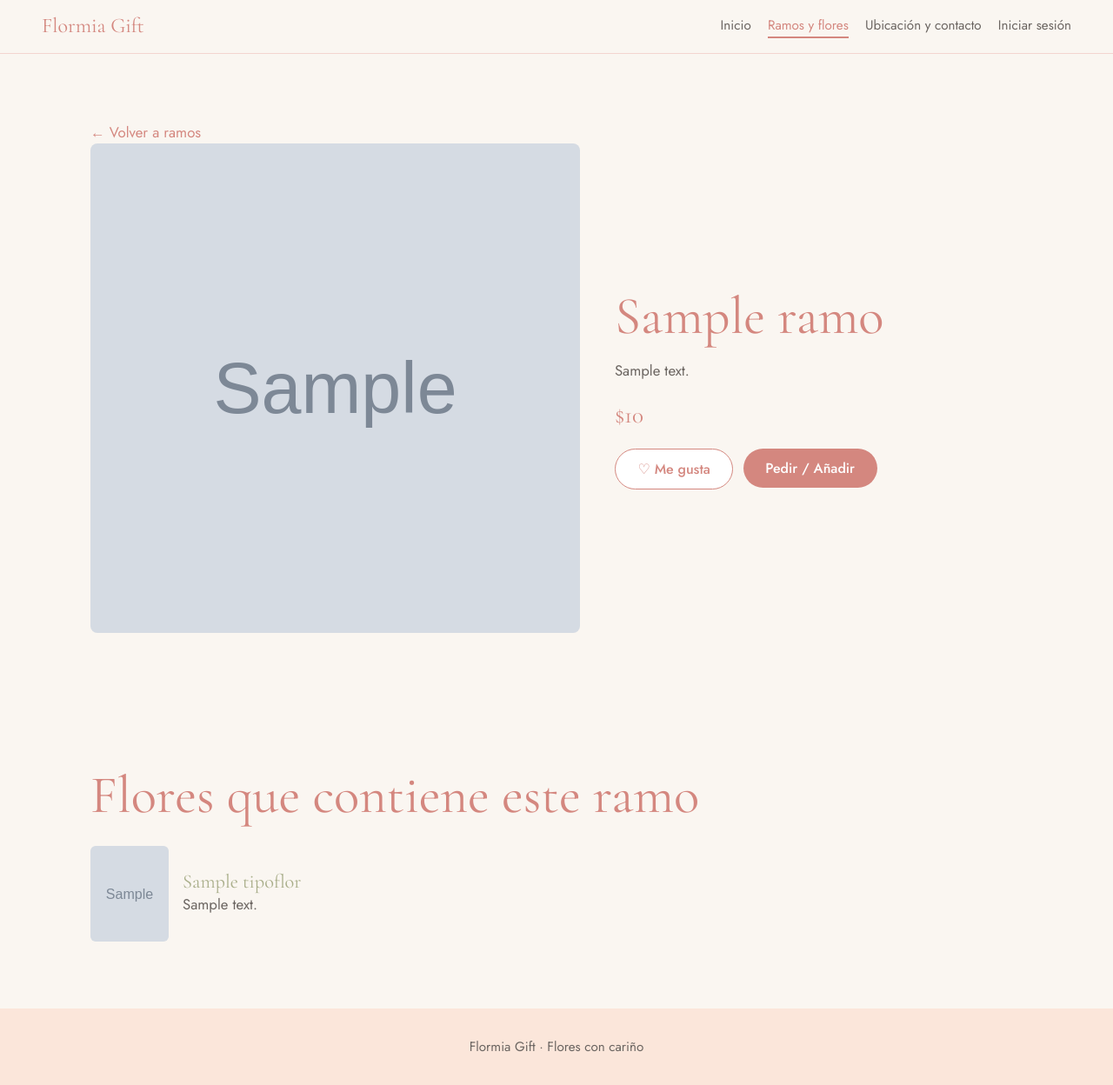
After one commit to alan5454/flormia-gift-v2, a Django app: page /catalogo/ramo/1/ in a window 1280 px wide. The commit adds this page. Shown: the whole page at 87% size. Run offline with Django 5.2, Linux system fonts and the light colour scheme; tables that the repository leaves empty hold one stand-in row (values such as "Sample post"); grey boxes marked "Sample" are stand-in pictures.

Commit message:
Agrega flores por ramo y pantalla para inspeccionar ramo

```diff
--- a/catalogo/admin.py
+++ b/catalogo/admin.py
@@ -14,6 +14,7 @@ class RamoAdmin(admin.ModelAdmin):
     list_display = ("nombre", "precio", "orden", "activo")
     list_editable = ("precio", "orden", "activo")
     list_filter = ("activo",)
+    filter_horizontal = ("flores",)
 
 
 @admin.register(Contacto)
--- a/catalogo/models.py
+++ b/catalogo/models.py
@@ -48,6 +48,7 @@ class TipoFlor(ConImagen):
 
 class Ramo(ConImagen):
     precio = models.DecimalField(max_digits=8, decimal_places=2)
+    flores = models.ManyToManyField(TipoFlor, blank=True, related_name="ramos", verbose_name="flores que contiene")
 
 
 class Contacto(models.Model):
--- a/catalogo/static/catalogo/css/styles.css
+++ b/catalogo/static/catalogo/css/styles.css
@@ -114,6 +114,13 @@ a.pill{text-decoration:none;display:inline-block}
 .opciones input{accent-color:var(--rosa)}
 .vacio{font-size:.95rem}
 
+.volver{color:var(--rosa);text-decoration:none}
+.volver:hover{text-decoration:underline}
+.detalle{align-items:center}
+.detalle-img{width:100%;aspect-ratio:1;object-fit:cover;border-radius:8px}
+.detalle-info{display:grid;gap:1rem}
+.detalle-info h2{margin:0}
+
 /* Contacto y pie */
 .contacto{display:grid;grid-template-columns:9rem 1fr;gap:.8rem 1rem;margin-top:1.5rem;max-width:620px}
 .contacto dt{font-family:var(--titulo);font-size:1.25rem;color:var(--salvia)}
--- a/catalogo/templates/catalogo/catalogo.html
+++ b/catalogo/templates/catalogo/catalogo.html
@@ -15,6 +15,7 @@
       <p class="precio">${{ r.precio|floatformat:"-2g" }}</p>
       {% if r.en_pedido %}<p class="aviso">En tus pedidos: {{ r.en_pedido }}</p>{% endif %}
       <div class="acciones centro">
+        <a class="btn btn-suave" href="{% url 'catalogo:detalle_ramo' r.pk %}">Inspeccionar ramo</a>
         <form method="post" action="{% url 'catalogo:favorito_alternar' r.pk %}">
           {% csrf_token %}
           <button type="submit" class="btn btn-suave{% if r.es_favorito %} activo{% endif %}" aria-pressed="{% if r.es_favorito %}true{% else %}false{% endif %}">{% if r.es_favorito %}♥ Te gusta{% else %}♡ Me gusta{% endif %}</button>
--- /dev/null
+++ b/catalogo/templates/catalogo/detalle_ramo.html
@@ -0,0 +1,44 @@
+{% extends "catalogo/base.html" %}
+{% block titulo %}{{ ramo.nombre }} · Flormia Gift{% endblock %}
+{% block contenido %}
+<section class="seccion" id="detalle">
+  <p><a class="volver" href="{% url 'catalogo:catalogo' %}#ramos">← Volver a ramos</a></p>
+  <div class="personaliza detalle">
+    <img class="detalle-img" src="{{ ramo.imagen_url }}" alt="{{ ramo.nombre }}">
+    <div class="detalle-info">
+      <h2>{{ ramo.nombre }}</h2>
+      {% if ramo.descripcion %}<p>{{ ramo.descripcion }}</p>{% endif %}
+      <p class="precio">${{ ramo.precio|floatformat:"-2g" }}</p>
+      {% if en_pedido %}<p class="aviso">En tus pedidos: {{ en_pedido }}</p>{% endif %}
+      <div class="acciones">
+        <form method="post" action="{% url 'catalogo:favorito_alternar' ramo.pk %}">
+          {% csrf_token %}
+          <input type="hidden" name="next" value="{% url 'catalogo:detalle_ramo' ramo.pk %}">
+          <button type="submit" class="btn btn-suave{% if es_favorito %} activo{% endif %}" aria-pressed="{% if es_favorito %}true{% else %}false{% endif %}">{% if es_favorito %}♥ Te gusta{% else %}♡ Me gusta{% endif %}</button>
+        </form>
+        <form method="post" action="{% url 'catalogo:pedido_agregar' ramo.pk %}">
+          {% csrf_token %}
+          <input type="hidden" name="next" value="{% url 'catalogo:detalle_ramo' ramo.pk %}">
+          <button type="submit" class="btn">{% if en_pedido %}Añadir otro{% else %}Pedir / Añadir{% endif %}</button>
+        </form>
+      </div>
+    </div>
+  </div>
+</section>
+
+<section class="seccion" id="flores-del-ramo">
+  <h2>Flores que contiene este ramo</h2>
+  {% if flores %}
+  <div class="rejilla flores">
+    {% for f in flores %}
+    <article class="flor">
+      <img src="{{ f.imagen_url }}" alt="{{ f.nombre }}" loading="lazy">
+      <div><h3>{{ f.nombre }}</h3><p>{{ f.descripcion }}</p></div>
+    </article>
+    {% endfor %}
+  </div>
+  {% else %}
+  <p class="vacio">Aún no hay flores asignadas a este ramo.</p>
+  {% endif %}
+</section>
+{% endblock %}
--- a/catalogo/urls.py
+++ b/catalogo/urls.py
@@ -7,6 +7,7 @@ app_name = "catalogo"
 urlpatterns = [
     path("", views.inicio, name="inicio"),
     path("catalogo/", views.catalogo, name="catalogo"),
+    path("catalogo/ramo/<int:ramo_id>/", views.detalle_ramo, name="detalle_ramo"),
     path("contacto/", views.contacto, name="contacto"),
     path("cuenta/", views.cuenta, name="cuenta"),
     path("cuenta/salir/", views.salir, name="salir"),
--- a/catalogo/views.py
+++ b/catalogo/views.py
@@ -1,5 +1,7 @@
 from django.contrib import messages
 from django.contrib.auth import login, logout
+from urllib.parse import quote
+
 from django import forms
 from django.contrib.auth.forms import AuthenticationForm, UserCreationForm
 from django.db import transaction
@@ -40,7 +42,8 @@ def _exigir_sesion(request):
     if request.user.is_authenticated:
         return None
     messages.info(request, "Inicia sesión o crea tu cuenta para guardar tus ramos.")
-    return redirect(f"{reverse('catalogo:cuenta')}?next={reverse('catalogo:catalogo')}")
+    destino = _siguiente(request, reverse("catalogo:catalogo"))
+    return redirect(f"{reverse('catalogo:cuenta')}?next={quote(destino, safe='/')}")
 
 
 def _volver_a_pedidos(request):
@@ -106,6 +109,22 @@ def catalogo(request):
         "total": sum((i.subtotal for i in items), 0),
         "cantidad_total": sum(i.cantidad for i in items),
         "flores": TipoFlor.objects.filter(activo=True),
+    })
+
+
+def detalle_ramo(request, ramo_id):
+    ramo = _ramo_activo(ramo_id)
+    es_favorito, en_pedido = False, 0
+    if request.user.is_authenticated:
+        es_favorito = Favorito.objects.filter(usuario=request.user, ramo=ramo).exists()
+        item = ItemPedido.objects.filter(pedido__usuario=request.user, ramo=ramo).first()
+        en_pedido = item.cantidad if item else 0
+    return render(request, "catalogo/detalle_ramo.html", {
+        "seccion": "catalogo",
+        "ramo": ramo,
+        "flores": ramo.flores.filter(activo=True),
+        "es_favorito": es_favorito,
+        "en_pedido": en_pedido,
     })
 
 
```
Also changed, not shown: catalogo/management/commands/cargar_datos.py (+15 -0 lines), catalogo/tests.py (+78 -0 lines), catalogo/migrations/0005_flores_por_ramo.py (added).
